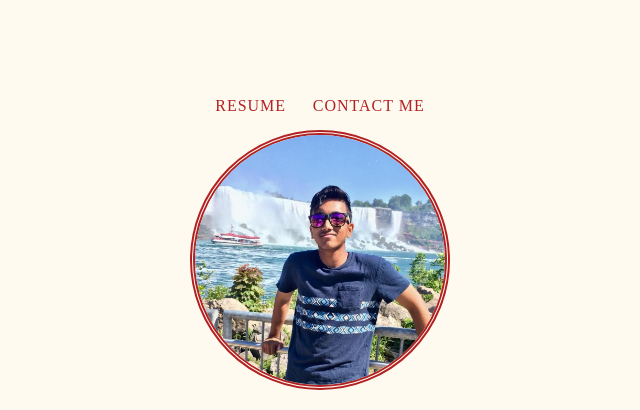
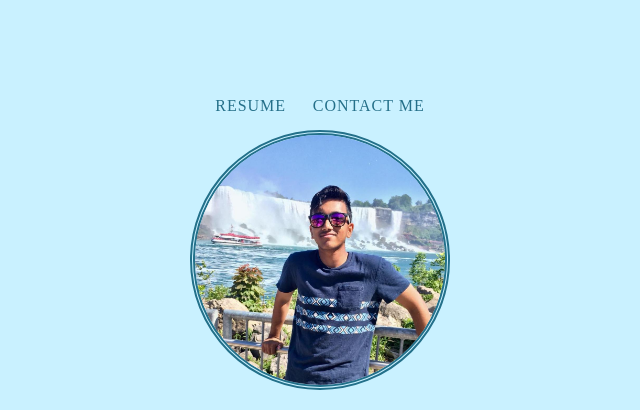
Before and after one commit to ibhuiyan17/ibhuiyan17.github.io, a plain HTML site: page index.html in a window 1280 px wide. Shown: the top 410 px of the page, without its empty margins (320-960 px from the left). Drawn offline with Linux system fonts and the light colour scheme.

Commit message:
Updated resume + new colors

```diff
--- a/css/style.css
+++ b/css/style.css
@@ -1,9 +1,9 @@
 body {
-  background-color: floralwhite;
+  background-color: #c9f1ff;
 }
 
 h1, a {
-  color: firebrick;
+  color: #23708a;
 }
 
 h1 {
@@ -34,7 +34,7 @@ a {
   height: 250px;
   object-fit: cover; /* maintains aspect ratio */
   border-radius: 50%;
-  border: 5px double firebrick;
+  border: 5px double #23708a;
 }
 
 /*  Link Styling  */
```
Also changed, not shown: 3 other files.
